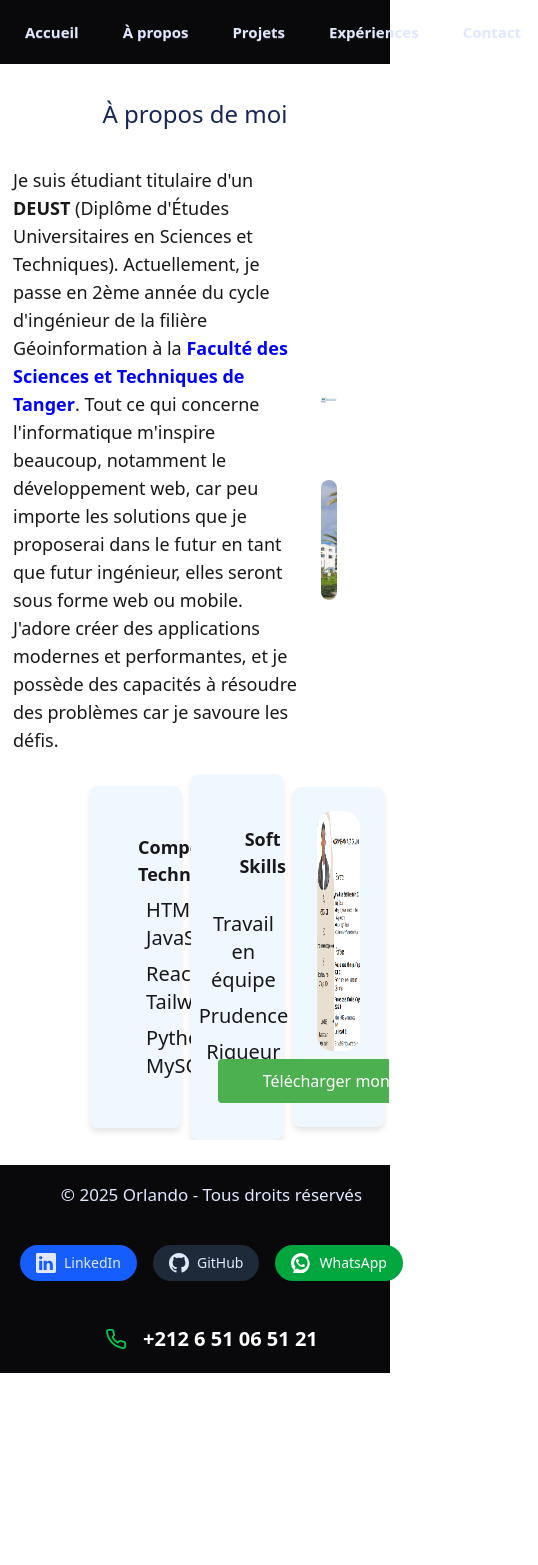
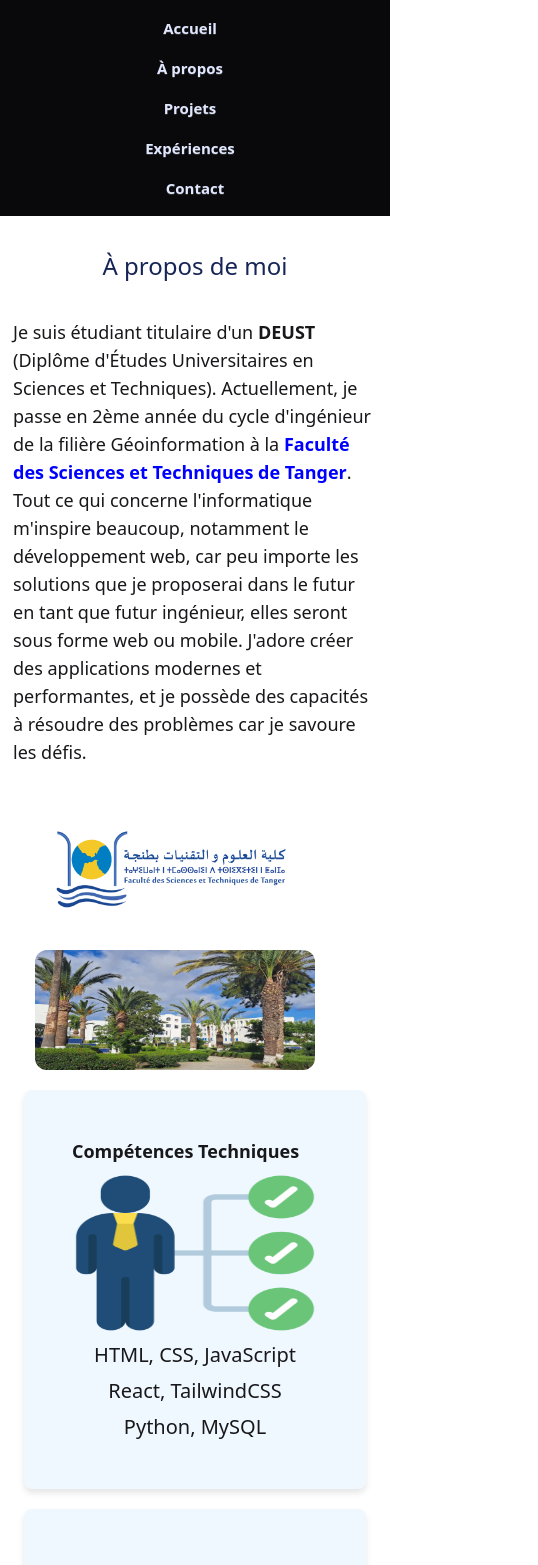
Before and after one commit to Nantenaina12/CodeAlpha_MonPortfolio, a React (Vite) app: page /about in a window 390 px wide. Shown: the top 1565 px of the page, 538 px wide, since content can reach past the window. Before the commit the page ends 1373 px from the top, so only its background shows below. Built offline with nearby package versions, Linux system fonts and the light colour scheme.

Commit message:
J'ai fini la responsivité de navbar,footern acceuil,a propos

```diff
--- a/src/index.css
+++ b/src/index.css
@@ -18,3 +18,19 @@
   background-color: blue;
   transform: scale(1.02)
 }
+
+@media (max-width: 600px) {
+  .navbar {
+    display: flex;
+    flex-direction: column;
+  }
+  .grid{
+    display: flex;
+    flex-direction:column;
+  }
+  .flex{
+    display: flex;
+    flex-direction: column;
+  }
+
+}
--- a/src/styles/PermanentSections.css
+++ b/src/styles/PermanentSections.css
@@ -4,9 +4,8 @@
   align-items: center;
   width: 80%;
   overflow: hidden;
-  margin-top: 20px;
-  margin-left: 80px;
-  margin-bottom: 20px;
+  margin: 20px auto;
+  gap: 20px;
 }
 
 .section {
@@ -16,6 +15,7 @@
   border-radius: 8px;
   box-shadow: 0 4px 6px rgba(0, 0, 0, 0.1);
   position: relative;
+  text-align: center;
 }
 
 /* Position initiale */
@@ -28,7 +28,6 @@
 .slide-to-right {
   animation: slideRight 1s forwards;
 }
-
 @keyframes slideRight {
   0% { transform: translateX(-100%); opacity: 0; }
   100% { transform: translateX(0); opacity: 1; }
@@ -38,7 +37,6 @@
 .slide-to-center {
   animation: slideCenter 1s forwards;
 }
-
 @keyframes slideCenter {
   0% { transform: translateX(-100%); opacity: 0; }
   100% { transform: translateX(0); opacity: 1; }
@@ -48,9 +46,22 @@
 .slide-to-left {
   animation: slideLeft 1s forwards;
 }
-
 @keyframes slideLeft {
   0% { transform: translateX(-100%); opacity: 0; }
   70% { transform: translateX(20px); opacity: 1; }
   100% { transform: translateX(0); opacity: 1; }
 }
+
+/* Responsive : empiler sur mobile */
+@media (max-width: 600px) {
+  .horizontal-sections {
+    flex-direction: column;
+    align-items: center;
+    justify-content: center;
+    width: 100%;
+    margin-left: 0;
+  }
+  .section {
+    width: 90%;
+  }
+}
```
